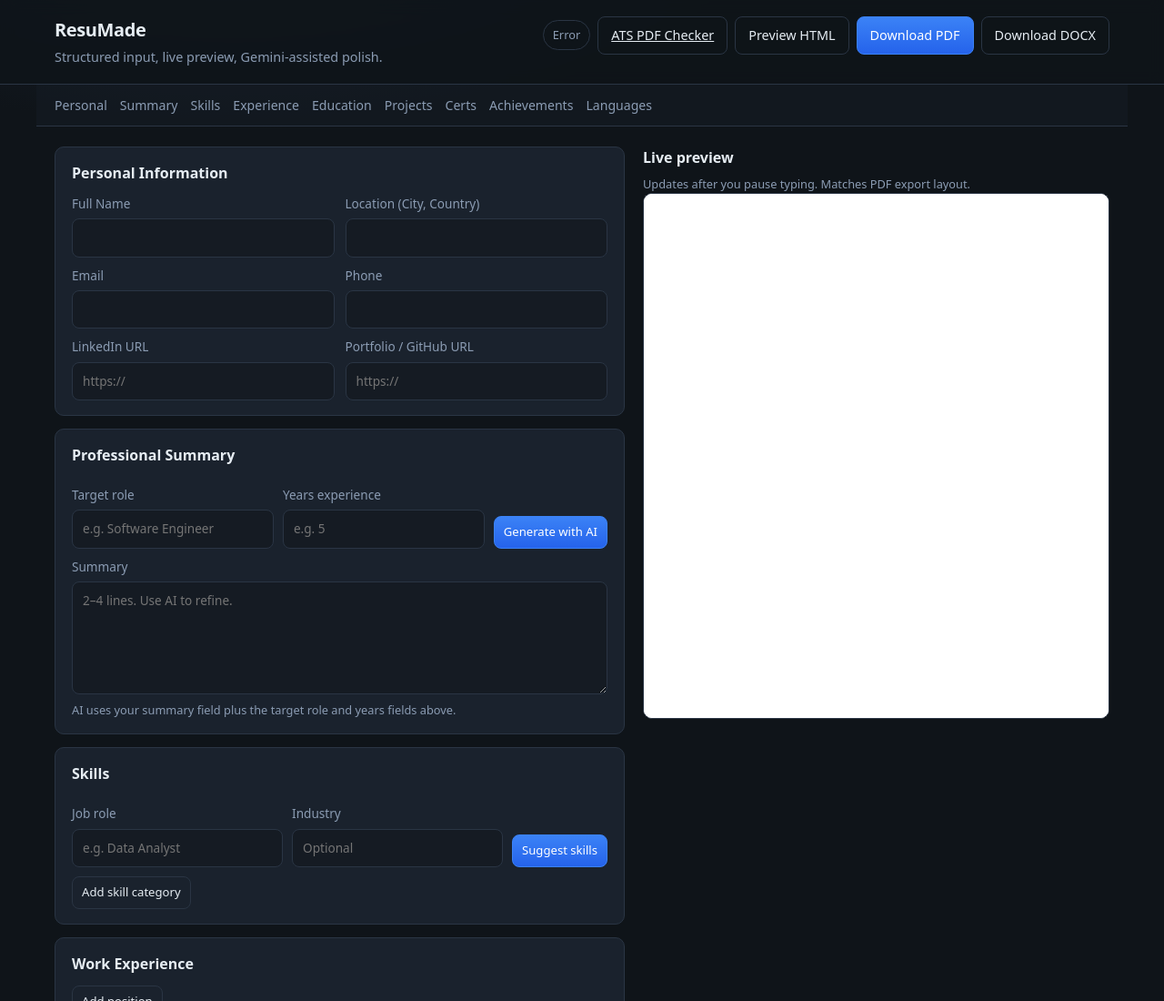
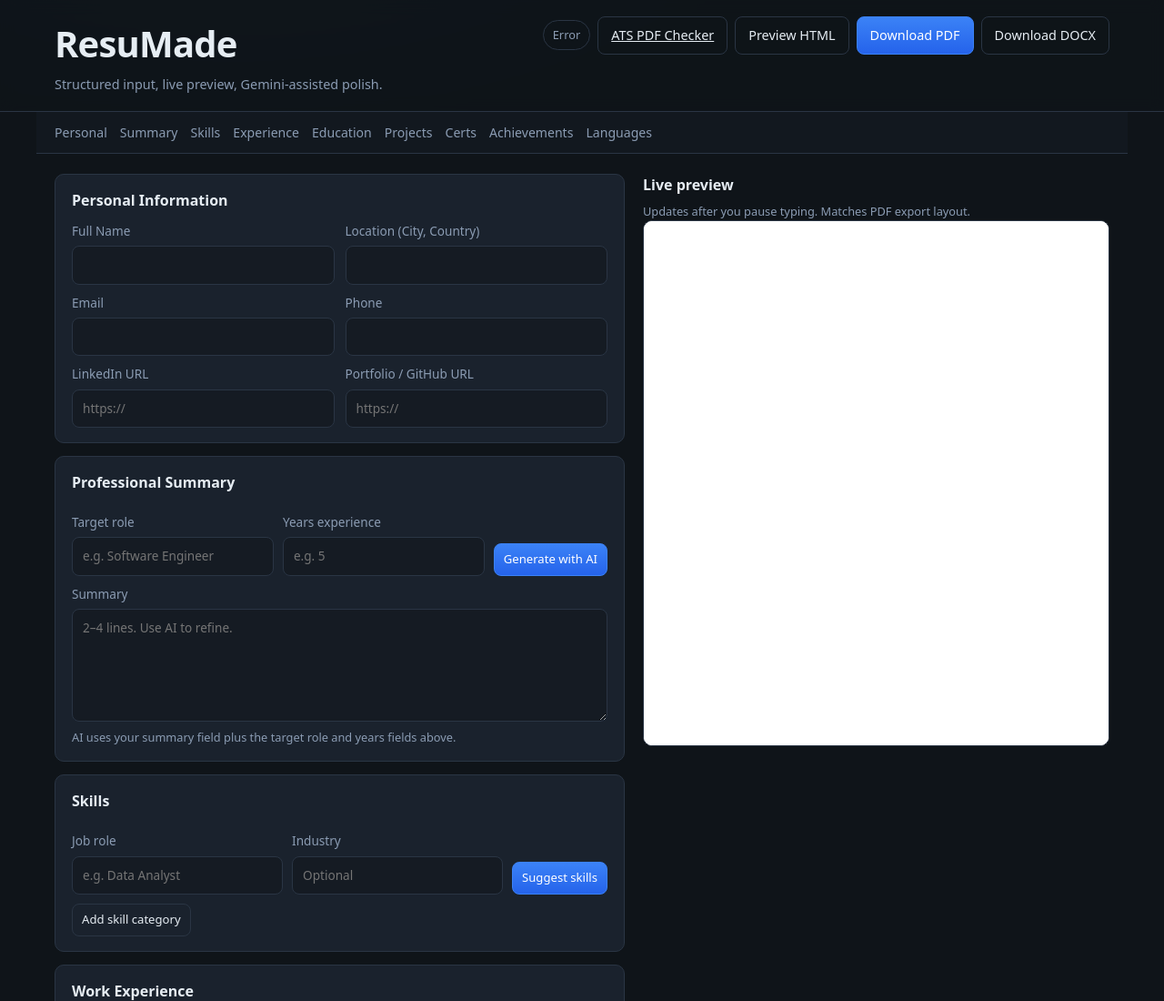
Before and after one commit to tanishqvyas-code/resumebuilder, a plain HTML site: page static/index.html in a window 1280 px wide. Shown: the top 1100 px of the page at 91% size. Drawn offline with Linux system fonts and the light colour scheme; no server answers.

Commit message:
font size

```diff
--- a/static/css/styles.css
+++ b/static/css/styles.css
@@ -76,7 +76,7 @@ body {
 
 .brand {
   margin: 0;
-  font-size: 1.25rem;
+  font-size: 2.5rem;
   letter-spacing: -0.02em;
 }
 
```
